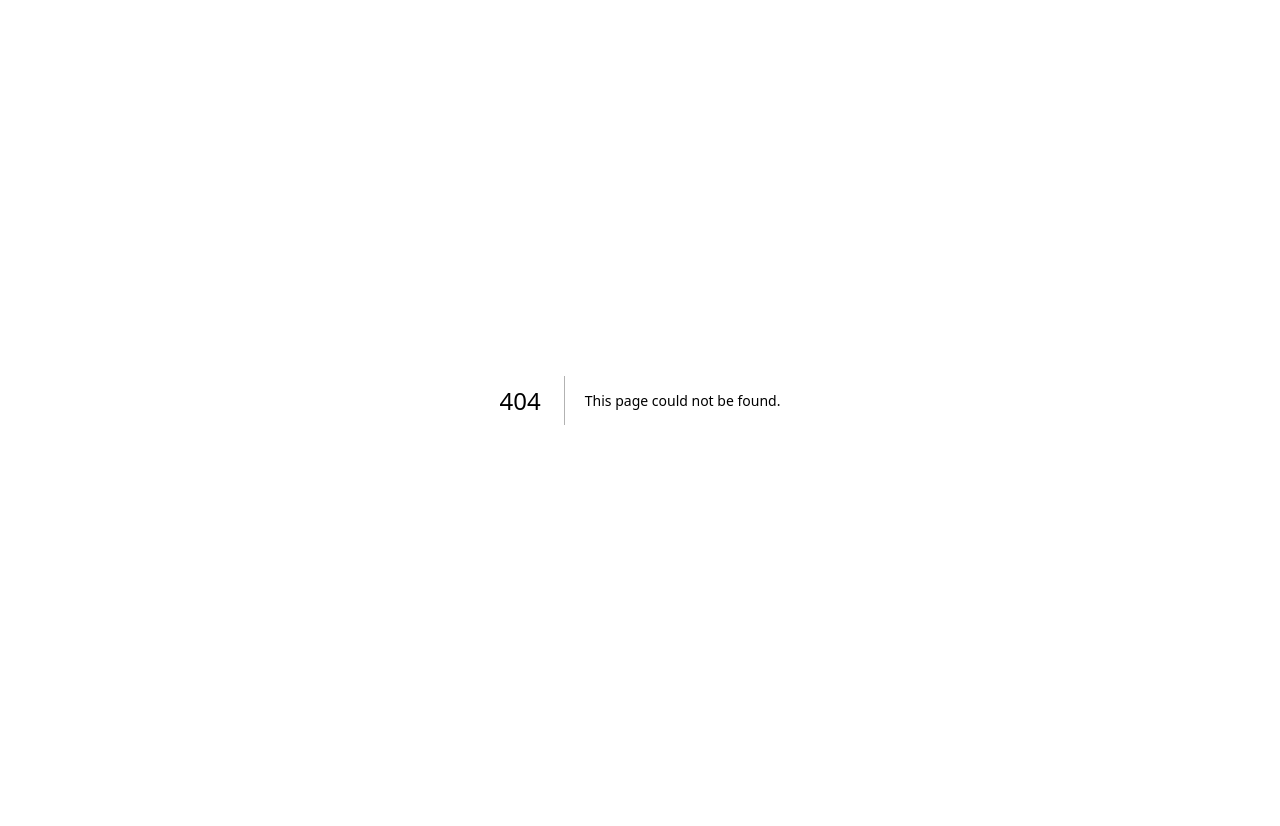
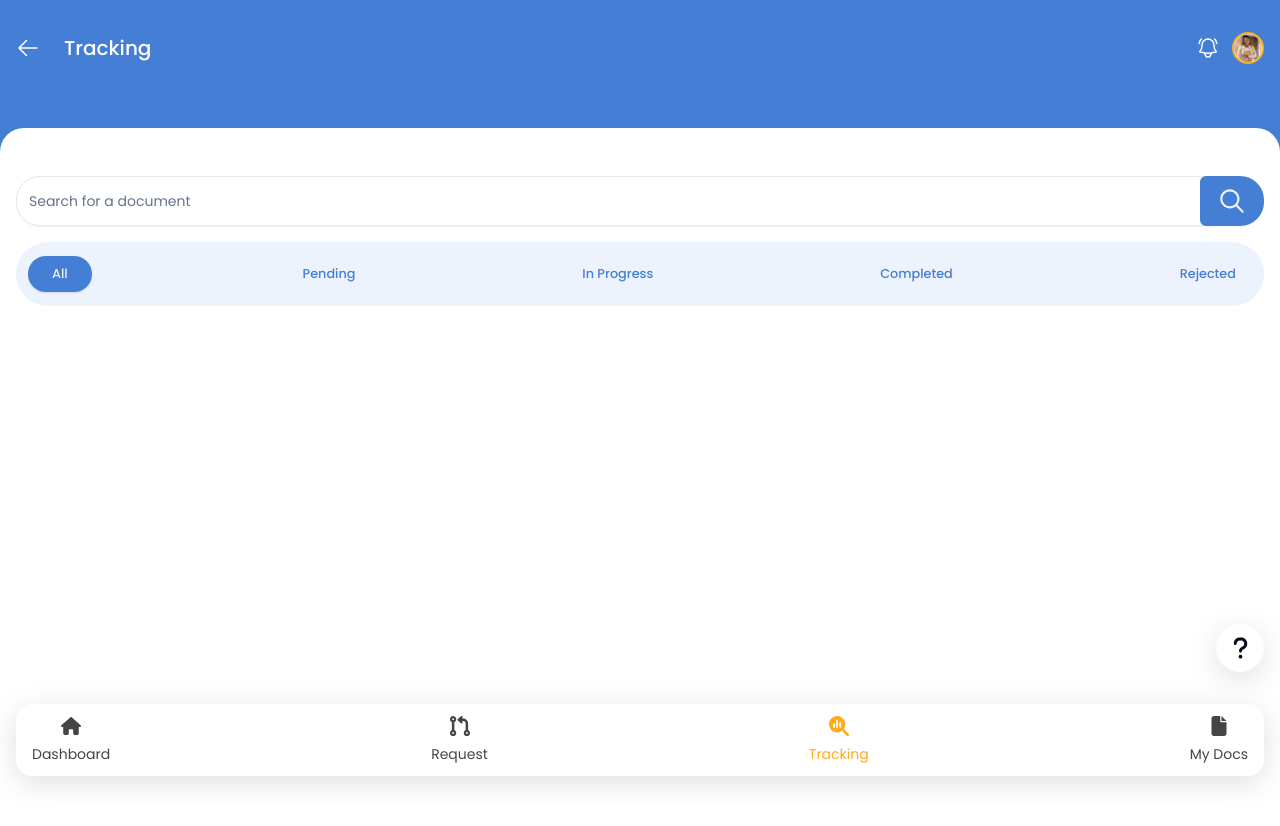
Before and after one commit to Juvis237/ProGuide_FrontEnd, a Next.js app: page /tracking in a window 1280 px wide. Before the commit this address had no page. Shown: the top 826 px of the page. Before the commit the page ends 800 px from the top, so only its background shows below. Built offline with nearby package versions, Linux system fonts and the light colour scheme.

Commit message:
feat: tracking page [WIP]

```diff
--- /dev/null
+++ b/src/app/tracking/page.tsx
@@ -0,0 +1,13 @@
+import React from 'react'
+import AppLayout from '../AppLayout'
+import TrackingContainer from '@/components/tracking-container/TrackingContainer'
+
+const page = () => {
+    return (
+        <AppLayout>
+            <TrackingContainer />
+        </AppLayout>
+    )
+}
+
+export default page
--- a/src/components/contact-support-container/ContactSupportContainer.tsx
+++ b/src/components/contact-support-container/ContactSupportContainer.tsx
@@ -11,6 +11,7 @@ import {
     AccordionItem,
     AccordionTrigger,
 } from '@/components/ui/accordion'
+import SearchBar from '../search-bar/SearchBar'
 
 const ContactSupportContainer = () => {
     return (
@@ -47,6 +48,7 @@ const ContactSupportContainer = () => {
                     <small className="text-[0.65rem] text-center block">
                         Frequently asked questions
                     </small>
+                    <SearchBar />
                     <Header title="Top questions" classes="pt-4 font-bold" />
                     <Accordion type="single" collapsible className="w-full">
                         <AccordionItem value="item-1">
--- a/src/components/search-bar/SearchBar.tsx
+++ b/src/components/search-bar/SearchBar.tsx
@@ -6,11 +6,13 @@ import { z } from 'zod'
 import { useForm } from 'react-hook-form'
 import { zodResolver } from '@hookform/resolvers/zod'
 import { toast } from '../ui/use-toast'
-import { Form, FormControl, FormField, FormItem, FormMessage } from '../ui/form'
+import { Form, FormField, FormItem, FormMessage } from '../ui/form'
 import { MagnifyingGlassIcon } from '@radix-ui/react-icons'
 import { AdjustmentsHorizontalIcon } from '@heroicons/react/24/outline'
+import { usePathname } from 'next/navigation'
 
 const SearchBar = () => {
+    const url = usePathname()
     const FormSchema = z.object({
         search: z.string().min(2, {
             message: 'Username must be at least 2 characters.',
@@ -50,12 +52,15 @@ const SearchBar = () => {
                                         {...field}
                                         className="bg-transparent w-full py-6 border outline-none rounded-3xl pr-24 pl-3"
                                     />
+                                    {url !== '/contact-support' &&
+                                        url !== '/tracking' && (
                                             <Button
                                                 className="py-3 h-full"
                                                 type="button"
                                             >
                                                 <AdjustmentsHorizontalIcon className=" h-6" />
                                             </Button>
+                                        )}
                                 </div>
                                 <FormMessage />
                             </FormItem>
@@ -64,7 +69,12 @@ const SearchBar = () => {
                     <div className="">
                         <Button
                             type="submit"
-                            className="absolute top-0 right-0 border-none shadow-none py-[1.55rem] rounded-tr-3xl rounded-br-3xl mr-[4.5rem]"
+                            className={`absolute top-0 right-0 border-none shadow-none py-[1.55rem] rounded-tr-3xl rounded-br-3xl ${
+                                url !== '/contact-support' &&
+                                url !== '/tracking'
+                                    ? 'mr-[4.5rem]'
+                                    : ''
+                            }`}
                         >
                             <MagnifyingGlassIcon className="h-8 w-8" />
                         </Button>
--- /dev/null
+++ b/src/components/tracking-card/TrackingCard.tsx
@@ -0,0 +1,13 @@
+import React from 'react'
+
+interface Props{
+    title: string
+    id: string
+    status: string
+}
+
+const TrackingCard = ({title, id, status}) => {
+    return <div></div>
+}
+
+export default TrackingCard
--- /dev/null
+++ b/src/components/tracking-container/TrackingContainer.tsx
@@ -0,0 +1,27 @@
+import React from 'react'
+import HeaderNav from '../header-nav/HeaderNav'
+import SearchBar from '../search-bar/SearchBar'
+import RequestStatusBar from '../request-status-bar/RequestStatusBar'
+import Support from '../support/Support'
+
+const TrackingContainer = () => {
+    return (
+        <section className="w-full min-h-screen bg-primary">
+            <HeaderNav
+                title="Tracking"
+                link="/dashboard"
+                imageSrc="/assets/avatar.png"
+                marginTop="pt-8"
+            />
+            <div className="pt-12">
+                <section className="bg-white pt-8 min-h-screen pb-32 px-4 rounded-t-3xl">
+                    <SearchBar />
+                    <RequestStatusBar />
+                </section>
+            </div>
+            <Support />
+        </section>
+    )
+}
+
+export default TrackingContainer
```
Lines whose indentation alone changed are shown as unchanged.
